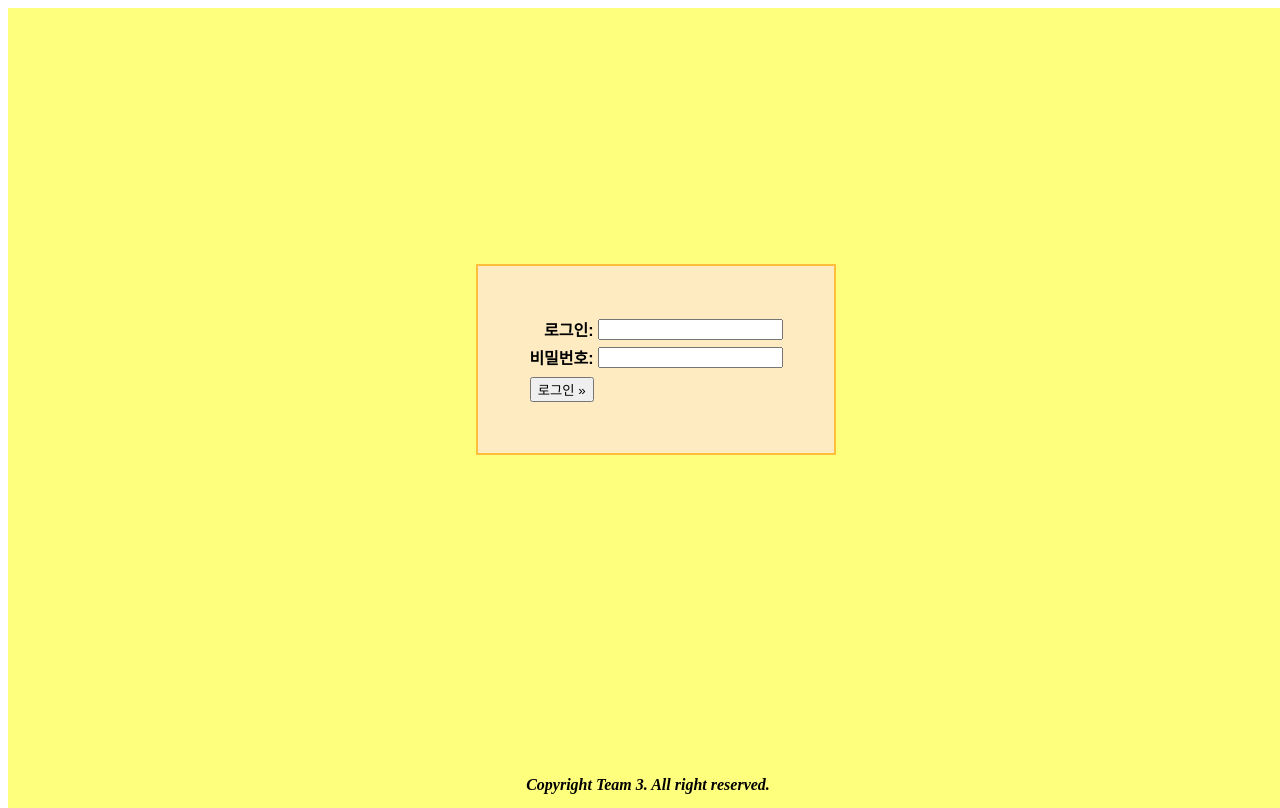
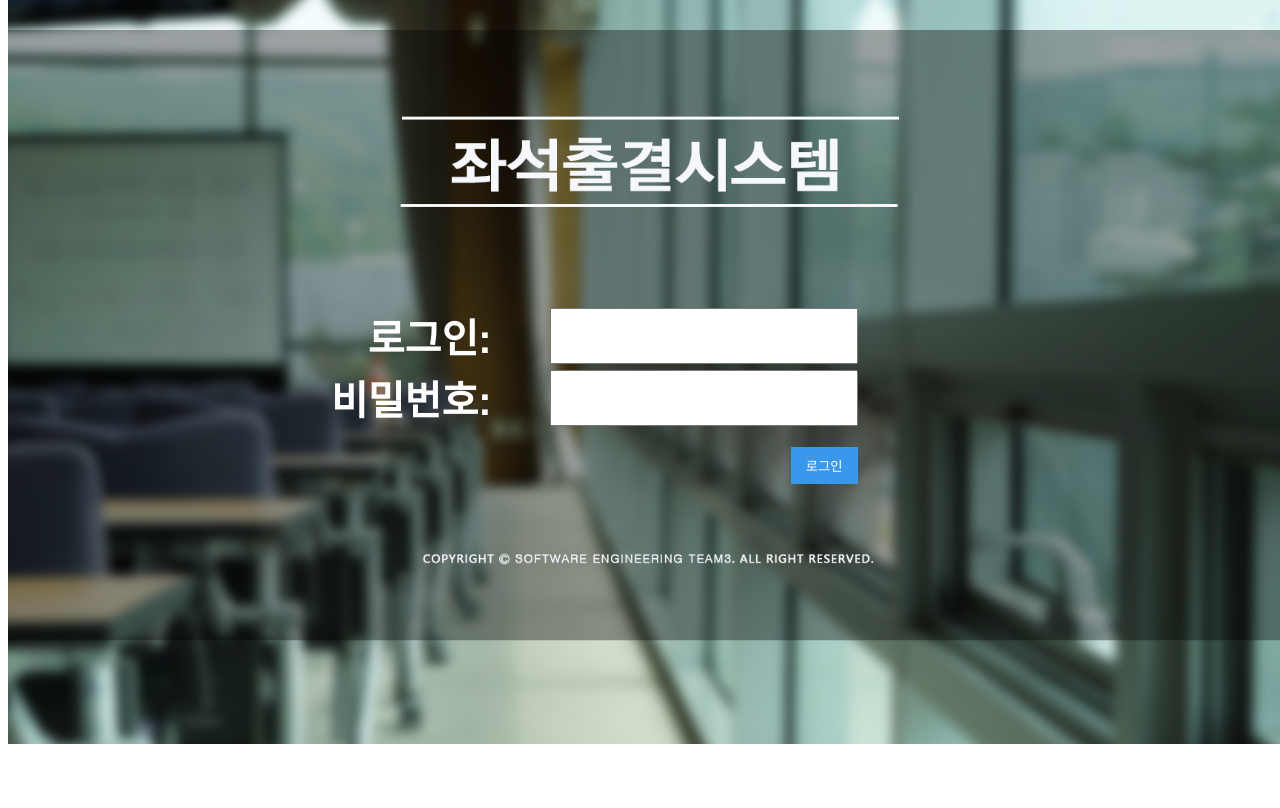
Before and after one commit to Spacular/sogong, a Java web app: page / in a window 1280 px wide. Shown: the part 64-872 px from the top of the page. After the commit the page ends 808 px from the top, so only its background shows below. Run offline with Tomcat 11, a stand-in JSP engine, Linux system fonts and the light colour scheme.

Commit message:
jsp 문법 수정 및 로직 추가
문제점이 아직 많음 수정 시급.

```diff
--- /dev/null
+++ b/loginapp/WebContent/META-INF/context.xml
@@ -0,0 +1,2 @@
+<?xml version="1.0" encoding="UTF-8"?>
+<Context path="/WebApplication1"/>
--- a/loginapp/WebContent/index.jsp
+++ b/loginapp/WebContent/index.jsp
@@ -1,48 +1,47 @@
 <!doctype html>
 <html>
     <head>
-    	<link href="my.css" rel="stylesheet">
+    	<link href="my.css" rel="stylesheet" type="text/css">
         <meta charset="UTF-8">
-        <meta http-equiv="x-ua-compatible" content="ie=edge">
+        <!--<meta http-equiv="x-ua-compatible" content="ie=edge">-->
         <!-- 호환성 보기모드에서의 에러 방지  -->
         <title>학생 로그인</title>
-        <meta name="viewport" content="width=device-width, initial-scale=1">
+        <!-- <meta name="viewport" content="width=device-width, initial-scale=1.0"/> -->
+
     </head>
     <body>
         <!--[if lt IE 8]>
             <p class="browserupgrade">You are using an <strong>outdated</strong> browser. Please <a href="http://browsehappy.com/">upgrade your browser</a> to improve your experience.</p>
         <![endif]-->
-    <div class = "frame">
         <div class = "background">
-    <address class = "copyright" >
-    <strong>Copyright Team 3. All right reserved.</strong>
-    </address>
-    </div>
+        	<!-- <img src = "./image/Index.jpg"/> -->
            <div class = "box">
 	        	<form action = "check.jsp" accept-charset="utf-8" method ="post">
 				      <table>
 				           <tr>
-                    <th style="text-align:right;"><label for="username">로그인:</label></td>
-                    <td style="text-align:left;"><input type="text" name="username" id="username" tabindex="1" /></td>
+				                <th style="color:white; text-align:right;"><label for="username">로그인:</label></th>
+				                <td width = "50"></td>
+				                <td style="text-align:right;"><input style="text-align:right; width:300px; height:50px; font-size:30pt;" type="text" name="username" id="username" tabindex="1" /></td>
 				           </tr>
 				           <tr>
-                    <th style="text-align:right;"><label for="password">비밀번호:</label></td>
-                    <td style="text-align:right;"><input type="password" name="password" id="password" tabindex="2" /></td>
+				                <th style="color:white; text-align:right;"><label for="password">비밀번호:</label></th>
+				                <td width = "50"></td>
+				                <td style="text-align:right;"><input style="text-align:right; width:300px; height:50px; font-size:30pt;" type="password" name="password" id="password" tabindex="2" /></td>
 				           </tr>
 				           <tr>
 				                <td></td>
-                    <td style="text-align:left;">
-                    </td>
+				                <td style="text-align:left;"></td>
 				           </tr>
 				           <tr>
+				                <td></td>
+				                <td></td>
 				                <td style="text-align:right;">
-                        <input type="submit" name="login" value="로그인 &#187;" tabindex="5"/>
+				                <input type="submit" name = "login" value="로그인" data-wait="Please wait..." class="w-button">
 				                </td>
 				           </tr>
 				  	  </table>
 				</form>
 			</div>
 		</div>
-	<div class = "logo"> </div>
     </body>
 </html>
--- a/loginapp/WebContent/my.css
+++ b/loginapp/WebContent/my.css
@@ -1,30 +1,66 @@
+html{
+	height: 100%;
+	weight: 100%;
+}
+
 .frame{
+	background-image: url("./image/Index.jpg");
     position: absolute;
     /*border: 1px solid red;*/
     width: 100%;
     height: 100%;
 }
 
-.box{
+@media screen /*and (max-device-width: 479px)*/{
+	.background {
+	background-image: url("./image/Index.jpg");
+	background-repeat: no-repeat;
+	background-size: cover;
+	-webkit-background-size: cover;
+  	-moz-background-size: cover;
+  	-o-background-size: cover;
+	/*background-size: 100% 100%;*/
+	background-attachment: fixed;
+	background-position: center;
+	position: absolute;
+	width: 100%;
+	height: 100%;
+	}
+}
+
+  .login {
+    position: absolute;
+    left: 120px;
+    top: 73px;
+    display: inline-block;
+    overflow-x: visible;
+    overflow-y: visible;
+    width: 75;
+   }
+
+   .box{
     position: relative;
     /*border: 2px solid orange;*/
     /*background-color: #FAED7D;*/
-    width: 400px;
+    width: 600px;
     height: 230px;
-    left: 35%;
-    top: 30%;
-}
-
+    left: 25%;
+    top: 45%;
+    font-size: 30pt;
+	}
+/*
 .logo{
-	background-image: url("http://www.yu.ac.kr/_korean/_image/yu_logo.gif");/*http://www.yu.ac.kr/_korean/_image/yu_logo.gif*/
-    /*background-repeat: repeat-x;*/
+	background-image: url("http://www.yu.ac.kr/_korean/_image/yu_logo.gif");/*http://www.yu.ac.kr/_korean/_image/yu_logo.gif
+    background-repeat: repeat-x;
     background-repeat: no-repeat;
-    /*border: 1px solid red;*/
+    border: 1px solid red;
     width: 100%;
     height: 55px;
 }
+*/
 
-.box table {
+/*
+.box table{
     margin-top: 5em;
     padding: 3em;
     margin-left: auto;
@@ -32,18 +68,20 @@
     border: 2.5px solid #FDBF3B;
     background-color: #FFEBC1;
 }
+*/
 
 .box tr{
 	font-family: "Malgun", sans-serif;
 }
 
-.background {
-	position: absolute;
-	width: 100%;
-	height: 100%;
-	margin-top: 5%;
-	background-color: #FFFF7E;
+
+
+/*
+.background img{
+	max-width: 100%;
+	height: auto;
 }
+*/
 
 .copyright{
 	position: absolute;
@@ -58,3 +96,15 @@
 	width: 80px;
 	height: 48px;
 }
+
+.w-button {
+    display: inline-block;
+    padding: 9px 15px;
+    background-color: #3898ec;
+    color: white;
+    border: 0;
+    line-height: inherit;
+    text-decoration: none;
+    cursor: pointer;
+    border-radius: 0;
+}
```
Also changed, not shown: loginapp/WebContent/Input.jsp (+74 -8 lines), loginapp/WebContent/check.jsp (+17 -7 lines), loginapp/WebContent/check_desk.jsp (added, +91 -0 lines), loginapp/WebContent/image/Index.jpg (added), loginapp/WebContent/image/seat.jpg (added), loginapp/WebContent/seat.jpg (added), 1 other file. Lines whose indentation alone changed are shown as unchanged.
